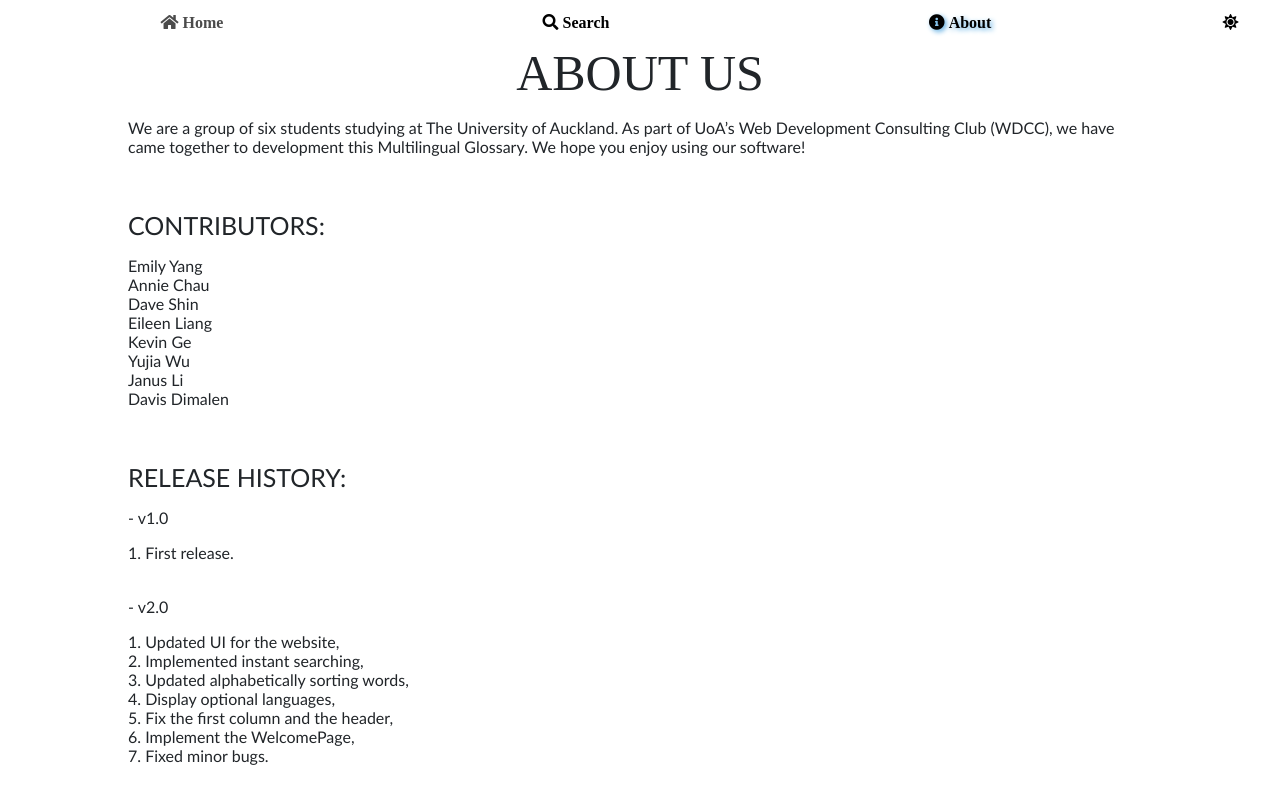
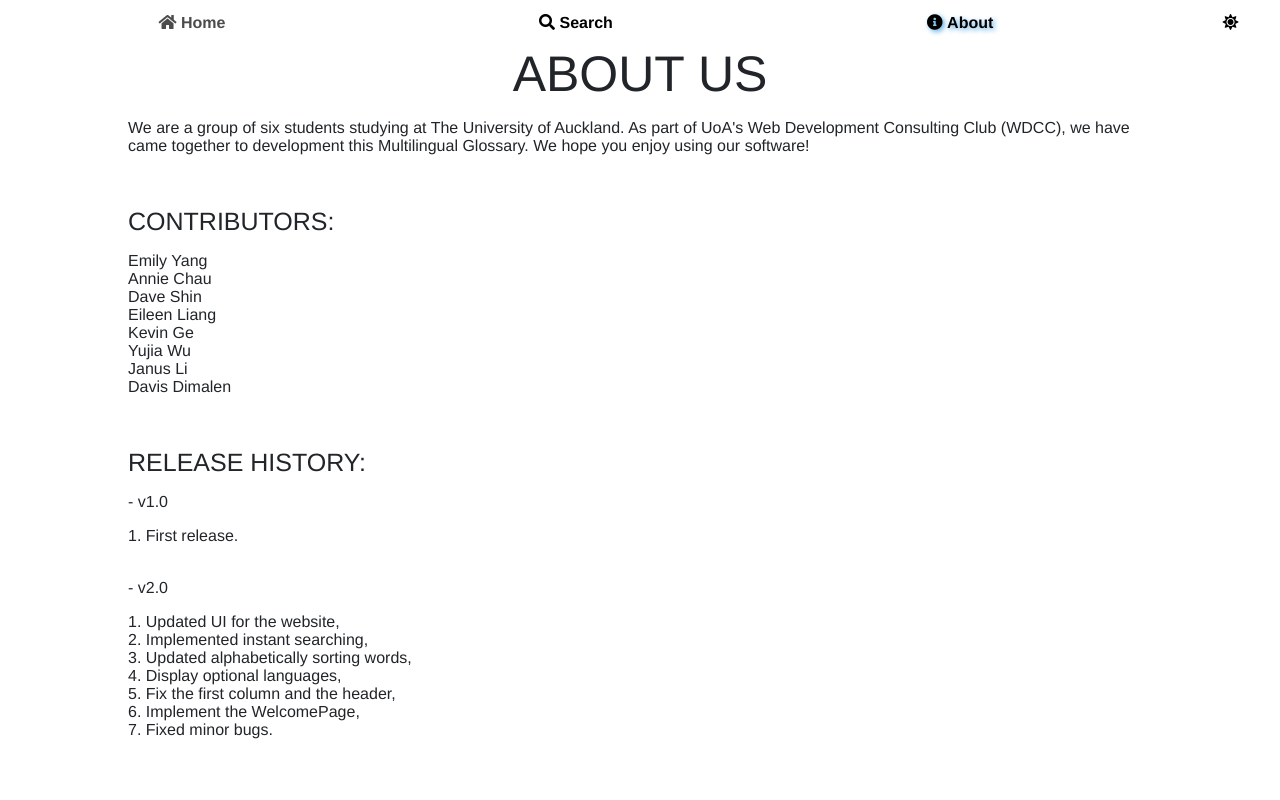
Before and after one commit to UoaWDCC/wdcc-cmlg-frontend, a React (Create React App) app: page /about in a window 1280 px wide. Built offline with nearby package versions, Linux system fonts and the light colour scheme.

Commit message:
[CMLG-025] Change all font to Helvetica
Issue:
Client wants all the font to be Helvetica, but some local defined font currently are not.

Solution:
Clear local defined font.

Risk:
Change in headerbar component and aboutus component.

Reviewed by:
Emily, Yujia, Kevin, Annie, Dave

```diff
--- a/src/components/AboutUsPage.js
+++ b/src/components/AboutUsPage.js
@@ -11,7 +11,7 @@ class AboutUsPage extends React.Component {
                 </p>
                 <p>
                     We are a group of six students studying at The University of Auckland. As part of
-                    UoA’s Web Development Consulting Club (WDCC), we have came together to development
+                    UoA's Web Development Consulting Club (WDCC), we have came together to development
                     this Multilingual Glossary. We hope you enjoy using our software!<br/><br/><br/>
                 </p>
                 <p id="smallTitle">
--- a/src/components/HeaderBar.js
+++ b/src/components/HeaderBar.js
@@ -65,17 +65,17 @@ class HeaderBar extends React.Component {
             <div>
                 <NavLink activeStyle={{ textShadow: "2px 2px 5px #5DADE2" }} exact to="/">
                     <li>
-                        <i className={ ` fas fa-home ${ this.props.darkMode ? "dark-mode-icon" : "" } ` }>&nbsp;Home</i>
+                        <i className={ ` fas fa-home ${ this.props.darkMode ? "dark-mode-icon" : "" } ` }><span className="fa-icon-inner-text">&nbsp;Home</span></i>
                     </li>
                 </NavLink>
                 <NavLink activeStyle={{ textShadow: "2px 2px 5px #5DADE2" }} to="/translations">
                     <li>
-                        <i className={ ` fas fa-search ${ this.props.darkMode ? "dark-mode-icon" : "" } ` }>&nbsp;Search</i>
+                        <i className={ ` fas fa-search ${ this.props.darkMode ? "dark-mode-icon" : "" } ` }><span className="fa-icon-inner-text">&nbsp;Search</span></i>
                     </li>
                 </NavLink>
                 <NavLink activeStyle={{ textShadow: "2px 2px 5px #5DADE2" }} to="/about">
                     <li>
-                        <i className={ ` fas fa-info-circle ${ this.props.darkMode ? "dark-mode-icon" : "" } ` }>&nbsp;About</i>
+                        <i className={ ` fas fa-info-circle ${ this.props.darkMode ? "dark-mode-icon" : "" } ` }><span className="fa-icon-inner-text">&nbsp;About</span></i>
                     </li>
                 </NavLink>
             </div>
--- a/src/css/AboutUsPage.css
+++ b/src/css/AboutUsPage.css
@@ -6,25 +6,21 @@
 }
 
 #mainTitle {
-    font-family: "Calibri Light";
     font-size: 50px;
     text-align: center;
 }
 
 #smallTitle {
-    font-family: Calibri;
     font-size: 25px;
     text-align: left;
 }
 
 #version {
-    font-family: Calibri;
     font-size: 16px;
     text-align: left;
 }
 
 p {
-    font-family: Calibri;
     text-align: left;
 }
 
--- a/src/css/HeaderBar.css
+++ b/src/css/HeaderBar.css
@@ -16,6 +16,10 @@ li i{
 
 li i:hover {
     opacity: 0.7;
+}
+
+.fa-icon-inner-text {
+    font-family: 'Helvetica Neue', sans-serif;
 }
 
 #darkMode{
```
